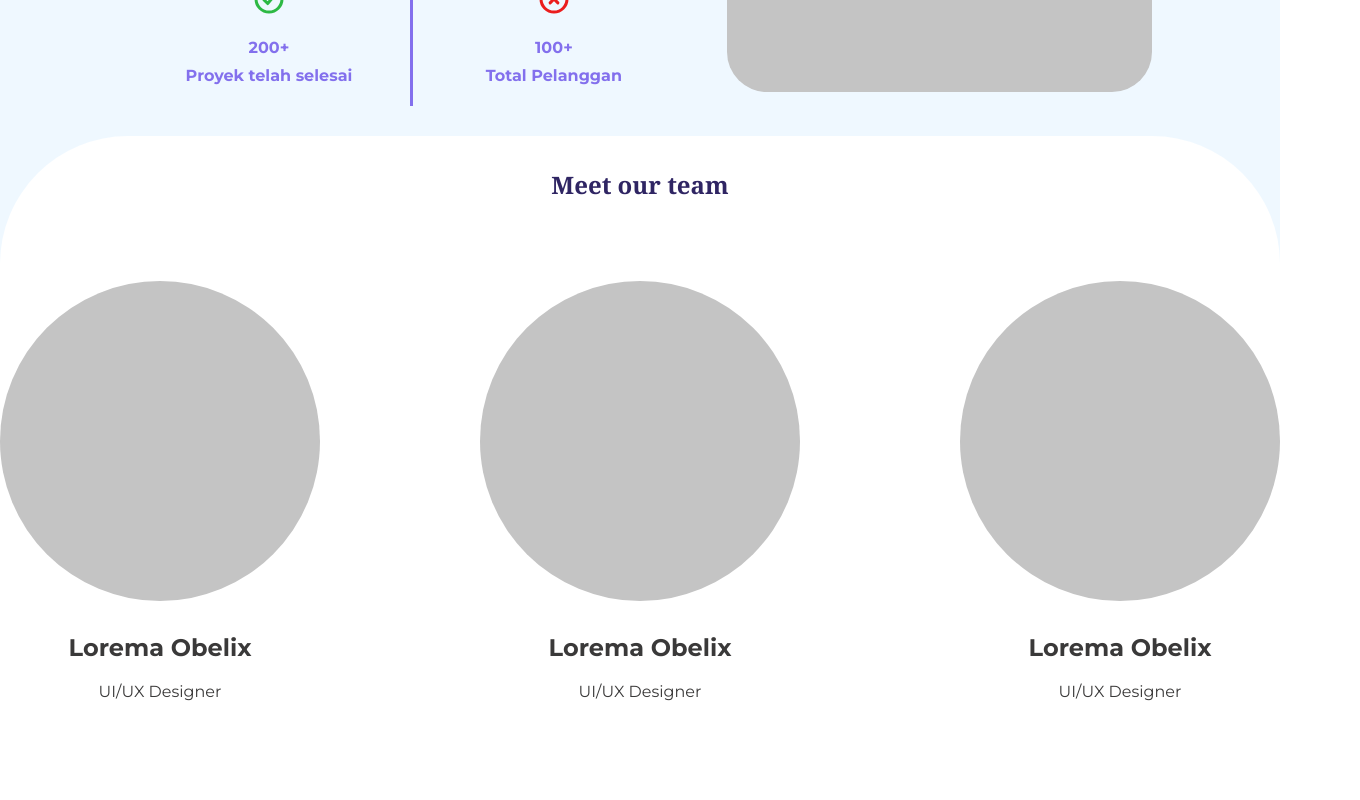
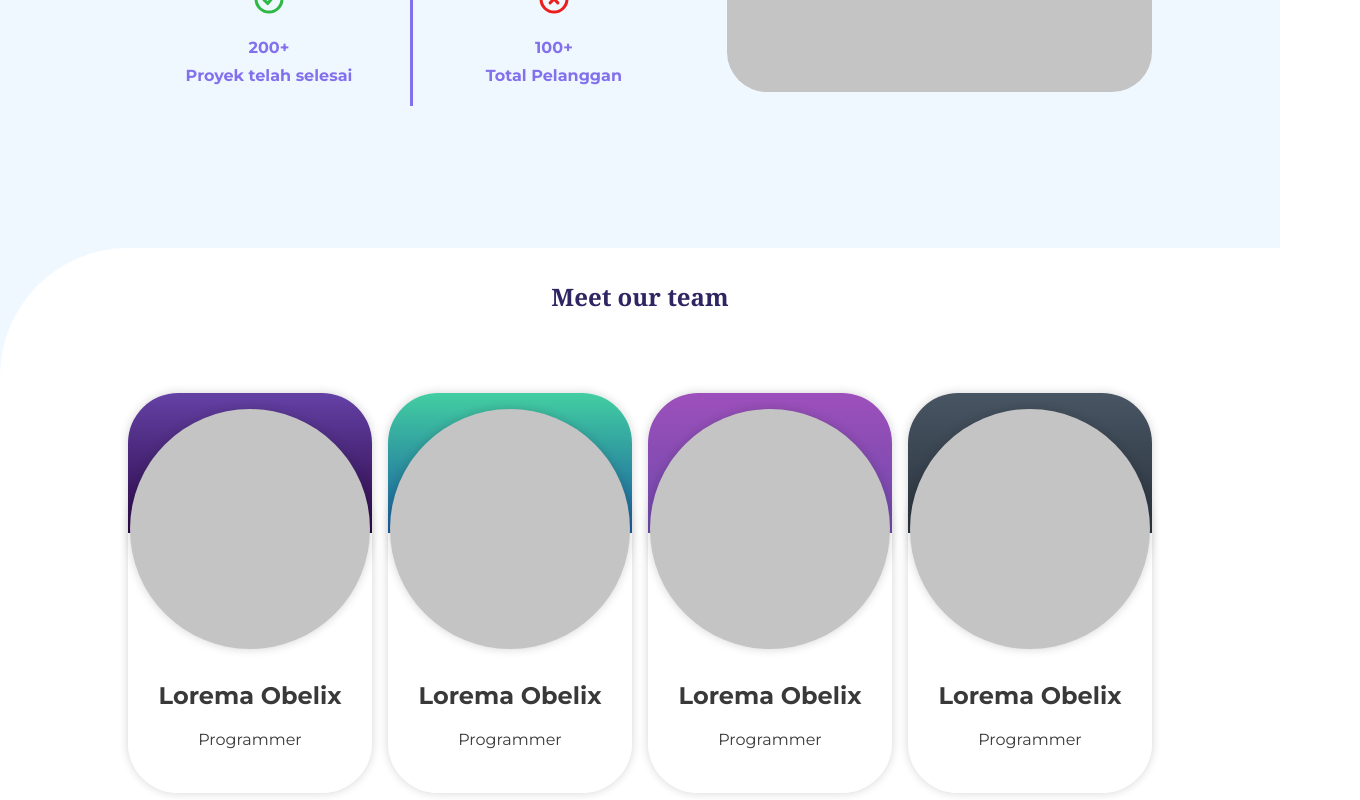
Before and after one commit to raharditya/kognitif.id, a Next.js app: page /about in a window 1280 px wide. Shown: the part 560-1360 px from the top of the page, 1360 px wide, since content can reach past the window. Built offline with nearby package versions, Linux system fonts and the light colour scheme.

Commit message:
fix about us page layout

```diff
--- a/components/TeamContent.jsx
+++ b/components/TeamContent.jsx
@@ -2,27 +2,41 @@ import React from 'react';
 
 function TeamContent(props) {
     return(
-        <div className="abt-team-item">
-            <div className="abt-team-disp">
-                <div className="abt-team-placeholder">{/* <img src="" alt=""/> */}</div>
-                <h2 className="abt-team-title">Lorema Obelix</h2>
-                <p>UI/UX Designer</p>
+        <div className="tc-flex">
+            <div className="tc-container">
+                <div className="tc-info">
+                    <div className="tc-image"></div>
+                    <div className="tc-desc">
+                        <h2> Lorema Obelix </h2>
+                        <p> Programmer </p>
+                    </div>
+                </div>
             </div>
-            <div className="abt-team-disp">
-                <div className="abt-team-placeholder">{/* <img src="" alt=""/> */}</div>
-                <h2 className="abt-team-title">Lorema Obelix</h2>
-                <p>UI/UX Designer</p>
+            <div className="tc-container">
+                <div className="tc-info">
+                    <div className="tc-image"></div>
+                    <div className="tc-desc">
+                        <h2> Lorema Obelix </h2>
+                        <p> Programmer </p>
+                    </div>
+                </div>
             </div>
-            <div className="abt-team-disp">
-                <div className="abt-team-placeholder">{/* <img src="" alt=""/> */}</div>
-                <h2 className="abt-team-title">Lorema Obelix</h2>
-                <p>UI/UX Designer</p>
+            <div className="tc-container">
+                <div className="tc-info">
+                    <div className="tc-image"></div>
+                    <div className="tc-desc">
+                        <h2> Lorema Obelix </h2>
+                        <p> Programmer </p>
+                    </div>
+                </div>
             </div>
-            <div className="it">
-                <div className="abt-team-disp">
-                    <div className="abt-team-placeholder">{/* <img src="" alt=""/> */}</div>
-                    <h2 className="abt-team-title">Lorema Obelix</h2>
-                    <p>UI/UX Designer</p>
+            <div className="tc-container">
+                <div className="tc-info">
+                    <div className="tc-image"></div>
+                    <div className="tc-desc">
+                        <h2> Lorema Obelix </h2>
+                        <p> Programmer </p>
+                    </div>
                 </div>
             </div>
         </div>
--- a/pages/about.jsx
+++ b/pages/about.jsx
@@ -10,7 +10,7 @@ function about(props) {
             </Head>
 
             <header className="abt-header">
-                <div className="inner-header container section-container">
+                <div className="inner-abt-header container section-container">
                     <div className="head-abt-1">
                         <h2 className="body sub-title"> Beberapa Kata Tentang Kami </h2>
                         <h1 className="heading-serif main-title"> Kenal kami lebih <br /> dalam </h1>
@@ -35,7 +35,7 @@ function about(props) {
             </header>
 
             <div className="abt-content-container">
-                <section>
+                <section className="container">
                     <h2 className="heading-serif center">Meet our team</h2>
                     <TeamContent />
                 </section>
--- a/styles/about.scss
+++ b/styles/about.scss
@@ -12,7 +12,7 @@ $BLUE: #8370ed;
 .abt-header {
     background-color: $THEME-BG;
 
-    .inner-header {
+    .inner-abt-header {
       display: flex;
       align-items: center;
       justify-content: space-between;
@@ -63,9 +63,8 @@ $BLUE: #8370ed;
 }
 
 .abt-content-container {
-    margin-top: -19rem;
+    margin-top: -12rem;
     border-top-left-radius: 8rem;
-    border-top-right-radius: 8rem;
     background-color: white;
     padding-top: 2rem;
 
@@ -87,36 +86,57 @@ $BLUE: #8370ed;
     }
 }
 
-.abt-team-disp{
-    margin: 5rem;
-    display: grid;
-    text-align: center;
-    justify-content: center;
-
-    .abt-team-placeholder{
-        background-color: $PLACEHOLDER;
-        border-radius: 50%;
-        height: 20rem;
-        width: 20rem;
-    }
+.tc-flex{
+  display: flex;
+  flex-direction: row;
+  gap: 1rem;
+  justify-content: space-between;
 }
 
-.abt-team-item{
-    display: grid;
-    grid-template-columns: 1fr 1fr 1fr;
-    grid-template-rows: 1fr 1fr;
-    gap: 0px 0px;
+.tc-container{
+  display: flex;
+  flex-direction: column;
+  border-radius: 50px;
+  height: 25rem;
+  width: 19rem;
+  box-shadow: 0px 0px 10px rgba(20, 20, 20, 0.185);
+  margin: 5rem 0 5rem 0;
+
+  .tc-info{
+    z-index: 10;
+    justify-content: center;
     text-align: center;
-    justify-content: center;
-    align-items: center;
-    align-self: center;
-    grid-template-areas:
-    ". . ."
-    "it it it";
 
-    .it { grid-area: it; }
+    .tc-image{
+      flex: 2;
+      margin: 2rem auto auto auto;
+      border-radius: 50%;
+      height: 15rem;
+      width: 15rem;
+      background-color: $PLACEHOLDER;
+      box-shadow: 0px 0px 10px rgba(20, 20, 20, 0.185);
+      margin-top: 1rem;
+    }
+
+    .tc-desc{
+      flex: 1;
+      margin-top: 2rem;
+    }
+  }
 }
 
-.abt-team-title{
-    margin-top: 2rem;
+.tc-container:nth-child(1){
+  background: linear-gradient(to bottom, #6441a5, #2a0845 35%, white 35%);
 }
+
+.tc-container:nth-child(2){
+  background: linear-gradient(to bottom, #43cea2, #185a9d 35%, white 35%);
+}
+
+.tc-container:nth-child(3){
+  background: linear-gradient(to bottom, #9d50bb, #6e48aa 35%, white 35%);
+}
+
+.tc-container:nth-child(4){
+  background: linear-gradient(to bottom, #485563, #29323c 35%, white 35%);
+}
```
